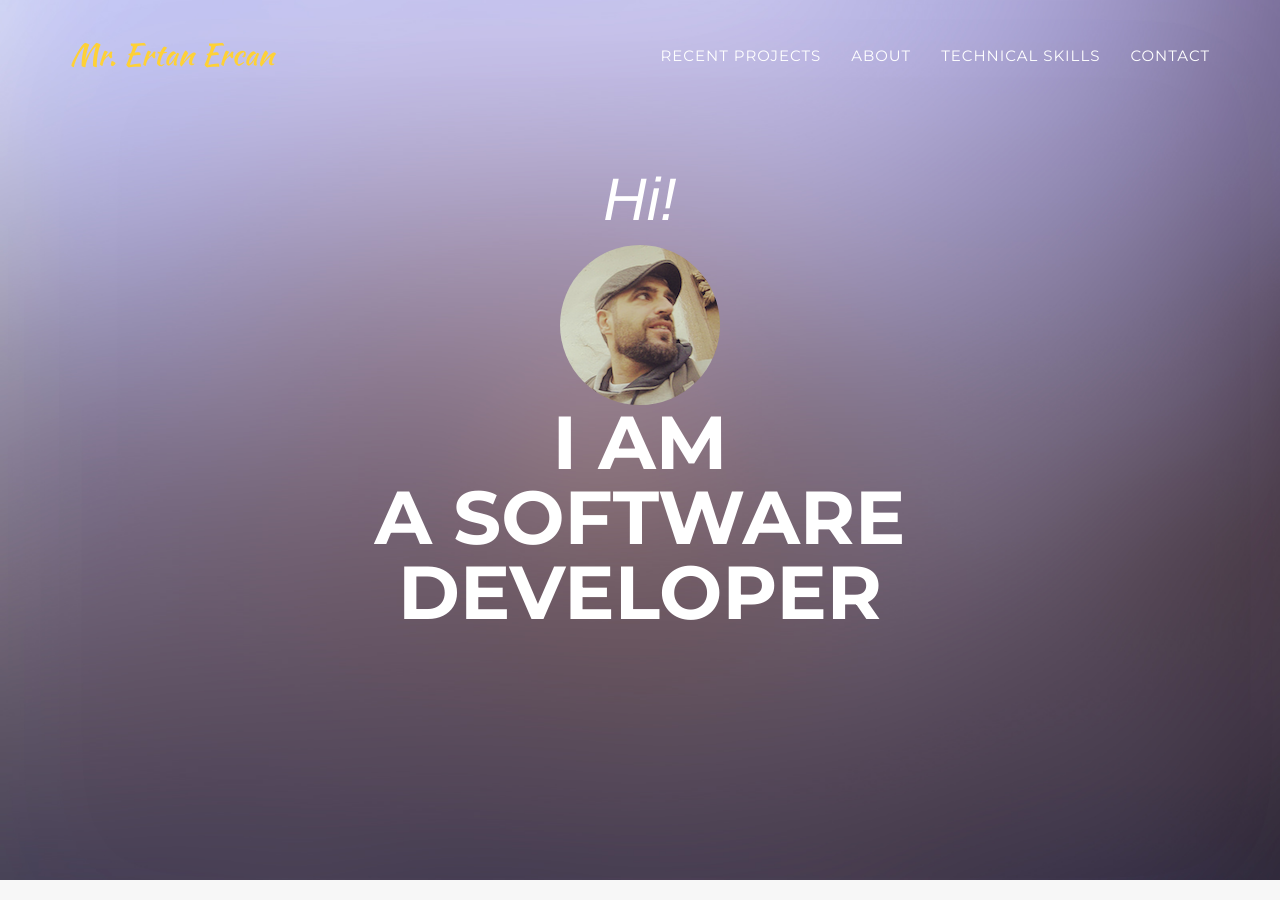
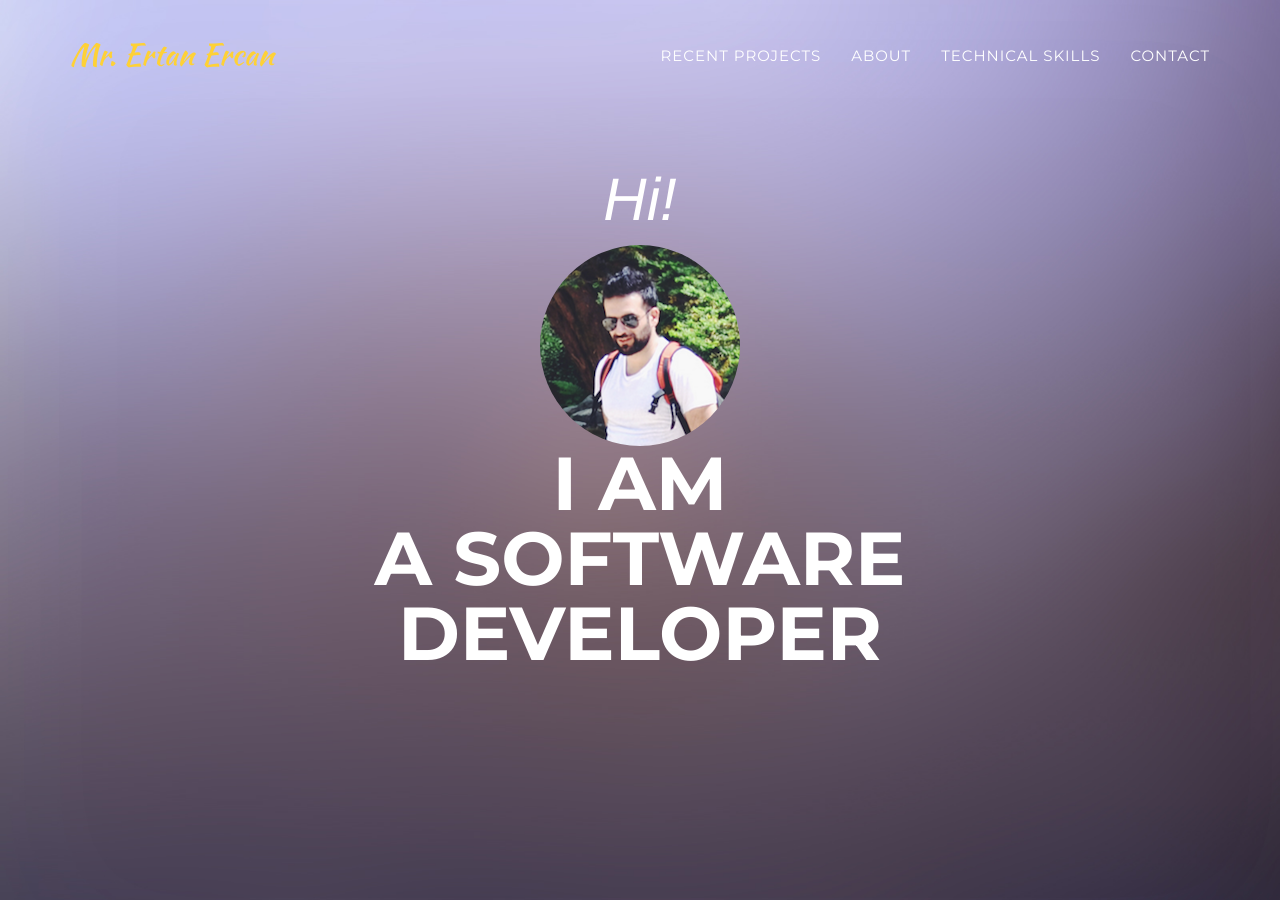
Before and after one commit to ercanertan/ercanertan.github.io, a Jekyll site: the page built from index.html, in a window 1280 px wide and 900 px high. Built offline with Jekyll 4.4.1, drawn with Linux system fonts in a browser that asks for light colours; some web fonts are replaced.

Commit message:
profile updated!

```diff
--- a/_includes/header.html
+++ b/_includes/header.html
@@ -44,7 +44,7 @@
             <div class="intro-text">
                 <div class="intro-lead-in">Hi!</div>
              <div class="avatar1">
-                 <img class="img-circle" src="{{ site.baseurl }} img/profile.png" alt="profile">
+                 <img class="img-circle" src="{{ site.baseurl }} img/profile6.png" alt="profile">
             </div>
                 <div class="intro-heading">I am <br/>A Software<br/>Developer</div>
             </div>
```
Also changed, not shown: img/profile.jpg (added), img/profile3.png (renamed from img/profile.png), img/profile6.png (added).
